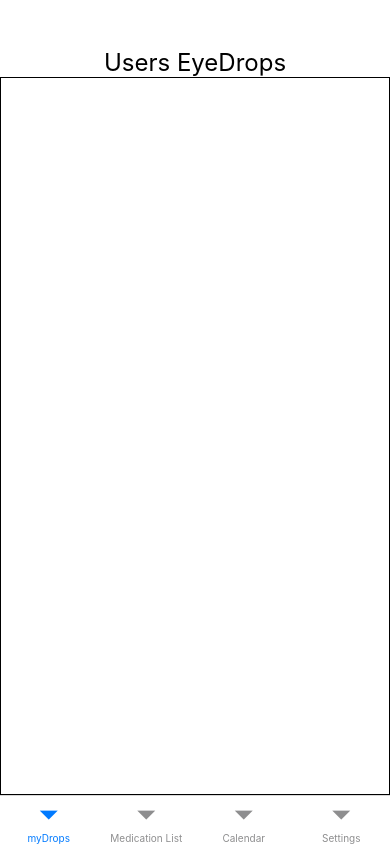
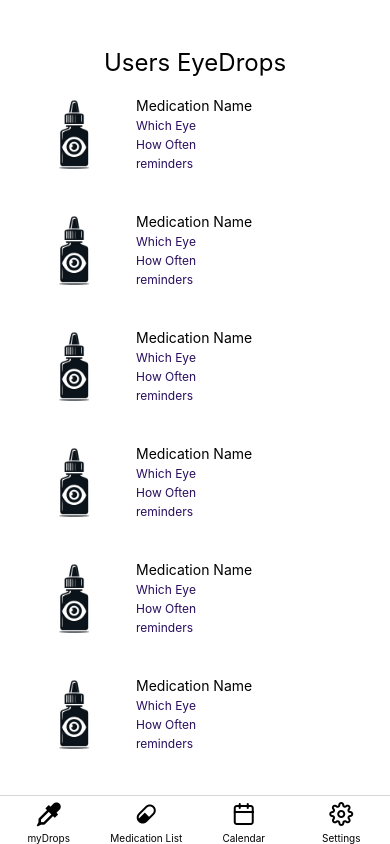
Before and after one commit to spolge/myDrops, a React Native app: screen /Main in a window 390 px wide. Built offline with nearby package versions, Linux system fonts and the light colour scheme.

Commit message:
feat: front end styling

```diff
--- /dev/null
+++ b/components/AllMedications.js
@@ -0,0 +1,42 @@
+import { StyleSheet, Text, View, Image} from 'react-native';
+import image from '../assets/temporaryBottleLid.webp'
+
+export default function AllMedications() {
+  return (
+   <View style = {styles.layout}>
+    <Image source={image} style = {styles.image} />
+    <View style = {styles.content}>
+      <Text style = {styles.description}>Latanoprost</Text>
+    </View>
+  </View>
+  );
+}
+
+
+const styles = StyleSheet.create({
+    layout: {
+    marginHorizontal: 24,
+    flexDirection: 'row',
+    marginVertical: 8,
+    // borderWidth: 1,
+    // borderColor: 'black',
+    // borderStyle: 'solid',
+  },
+  image: {
+    borderRadius: 12,
+    height: 100,
+    width: 100,
+  },
+  content: {
+    flex: 2,
+    padding: 12,
+    justifyContent: 'center',
+  },
+
+  description: {
+    fontSize: 28,
+    fontWeight: '700',
+    marginTop: 4,
+    color: '#280d5F'
+  },
+});
--- a/components/MedList.js
+++ b/components/MedList.js
@@ -1,9 +1,21 @@
-import { StyleSheet, Text, View } from 'react-native';
+import { StyleSheet, Text, View, ScrollView, TextInput,TouchableOpacity } from 'react-native';
+import AllMedications from './AllMedications';
 
 export default function MedList() {
   return (
-    <View style = {styles.container}>
-      <Text>MedList Screen</Text>
+     <View style={styles.container}>
+      <Text style={styles.heading}>Medications</Text>
+       <TextInput
+        style={styles.input}
+        placeholder="Search..."
+      />
+      <ScrollView style={styles.mymedlist}>
+        <AllMedications/>
+
+      </ScrollView>
+      <TouchableOpacity style={styles.button} onPress={() => {}}>
+        <Text style={styles.buttonText}>Add Medication</Text>
+      </TouchableOpacity>
     </View>
 
 
@@ -11,10 +23,34 @@ export default function MedList() {
 }
 
 const styles = StyleSheet.create({
-  container: {
+ container: {
     flex: 1,
     backgroundColor: '#fff',
     alignItems: 'center',
-    justifyContent: 'center',
+  },
+  heading: {
+    fontSize: 24,
+    marginTop: 48,
+  },
+  mymedlist: {
+    width: '100%',
+    height: '100%',
+  },
+  input: {
+    height: 40,
+    borderColor: 'gray',
+    borderWidth: 1,
+    paddingHorizontal: 8,
+    width: 120,
+  },
+    button: {
+    backgroundColor: '#00B4D8',
+    padding: 10,
+    borderRadius: 5,
+    marginBottom: 12,
+  },
+  buttonText: {
+    color: 'white',
+    fontSize: 16,
   },
 });
--- a/components/MyDrops.js
+++ b/components/MyDrops.js
@@ -1,17 +1,23 @@
-import { StyleSheet, Text, View, ScrollView  } from 'react-native';
+import React from 'react';
+import { StyleSheet, Text, View, ScrollView } from 'react-native';
+import UsersMedications from './UsersMedications';
 
 export default function MyDrops() {
   return (
-    <View style = {styles.container}>
-      <Text style = {styles.heading}>Users EyeDrops</Text>
-      <ScrollView style = {styles.mymedlist}>
-
-
-
+    <View style={styles.container}>
+      <Text style={styles.heading}>Users EyeDrops</Text>
+      <ScrollView style={styles.mymedlist}>
+        <UsersMedications />
+        <UsersMedications />
+        <UsersMedications />
+        <UsersMedications />
+        <UsersMedications />
+        <UsersMedications />
+        <UsersMedications />
+        <UsersMedications />
+        <UsersMedications />
       </ScrollView>
     </View>
-
-
   );
 }
 
@@ -20,17 +26,13 @@ const styles = StyleSheet.create({
     flex: 1,
     backgroundColor: '#fff',
     alignItems: 'center',
-
   },
   heading: {
     fontSize: 24,
     marginTop: 48,
   },
   mymedlist: {
-    borderWidth: 1,
-    borderColor: 'black',
-    borderStyle: 'solid',
     width: '100%',
-    height: '100%'
-  }
+    height: '100%',
+  },
 });
--- a/components/Settings.js
+++ b/components/Settings.js
@@ -9,7 +9,9 @@ export default function Settings() {
   };
   return (
     <View style = {styles.container}>
-      <Text>Settings</Text>
+      <Text style= {styles.text}>Settings</Text>
+      <Text style= {styles.text}>User</Text>
+      <Text style= {styles.text}>Current UserName</Text>
       <TouchableOpacity style={styles.button} onPress={handleSignOutPress}>
         <Text style={styles.buttonText}>Sign out</Text>
       </TouchableOpacity>
@@ -26,12 +28,14 @@ const styles = StyleSheet.create({
     alignItems: 'center',
     justifyContent: 'center',
   },
-
+  text:{
+    marginBottom: 20,
+  },
    button: {
     backgroundColor: '#00B4D8',
     padding: 10,
     borderRadius: 5,
-    marginBottom: 12,
+
   },
   buttonText: {
     color: 'white',
--- /dev/null
+++ b/components/UsersMedications.js
@@ -0,0 +1,43 @@
+import { StyleSheet, Text, View, Image} from 'react-native';
+import image from '../assets/temporaryBottle.webp'
+
+export default function UsersMedications() {
+  return (
+   <View style = {styles.layout}>
+    <Image source={image} style = {styles.image} />
+    <View style = {styles.content}>
+      <Text>Medication Name</Text>
+      <Text style = {styles.description}>Which Eye</Text>
+      <Text style = {styles.description}>How Often</Text>
+      <Text style = {styles.description}>reminders</Text>
+    </View>
+  </View>
+  );
+}
+
+
+const styles = StyleSheet.create({
+    layout: {
+    marginHorizontal: 24,
+    flexDirection: 'row',
+    marginVertical: 8,
+    // borderWidth: 1,
+    // borderColor: 'black',
+    // borderStyle: 'solid',
+  },
+  image: {
+    borderRadius: 12,
+    height: 100,
+    width: 100,
+  },
+  content: {
+    flex: 2,
+    padding: 12,
+  },
+
+  description: {
+    fontSize: 12,
+    marginTop: 4,
+    color: '#280d5F'
+  },
+});
--- a/components/navigation components/MainNavigator.js
+++ b/components/navigation components/MainNavigator.js
@@ -1,5 +1,7 @@
-import { StyleSheet, Text, View } from 'react-native';
+import React from 'react';
+import { StyleSheet } from 'react-native';
 import { createBottomTabNavigator } from "@react-navigation/bottom-tabs";
+import { MaterialCommunityIcons, FontAwesome, Feather } from '@expo/vector-icons';
 import myDrops from '../MyDrops';
 import medList from '../MedList';
 import Calendar from '../Calendar';
@@ -7,16 +9,46 @@ import settings from '../Settings';
 
 const Tab = createBottomTabNavigator();
 
-
 export default function MainNavigator() {
   return (
     <Tab.Navigator>
-    <Tab.Screen name='myDrops' component={myDrops} options={{ headerShown: false }}/>
-    <Tab.Screen name='Medication List' component={medList} options={{ headerShown: false }}/>
-    <Tab.Screen name='Calendar' component={Calendar} options={{ headerShown: false }}/>
-    <Tab.Screen name='Settings' component={settings} options={{ headerShown: false }}/>
+      <Tab.Screen
+        name='myDrops'
+        component={myDrops}
+        options={{
+          tabBarIcon: () => <FontAwesome name="eyedropper" size={24} color="black" />,
+          headerShown: false,
+          tabBarLabelStyle: { color: 'black' }
+        }}
+      />
+      <Tab.Screen
+        name='Medication List'
+        component={medList}
+        options={{
+          tabBarIcon: () => <MaterialCommunityIcons name="pill" size={24} color="black" />,
+          headerShown: false,
+          tabBarLabelStyle: { color: 'black' }
+        }}
+      />
+      <Tab.Screen
+        name='Calendar'
+        component={Calendar}
+        options={{
+          tabBarIcon: () => <Feather name="calendar" size={24} color="black" />,
+          headerShown: false,
+          tabBarLabelStyle: { color: 'black' }
+        }}
+      />
+      <Tab.Screen
+        name='Settings'
+        component={settings}
+        options={{
+          tabBarIcon: () => <Feather name="settings" size={24} color="black" />,
+          headerShown: false,
+          tabBarLabelStyle: { color: 'black' }
+        }}
+      />
     </Tab.Navigator>
-
   );
 }
 
```
Also changed, not shown: assets/temporaryBottle.webp (added), assets/temporaryBottleLid.webp (added).
